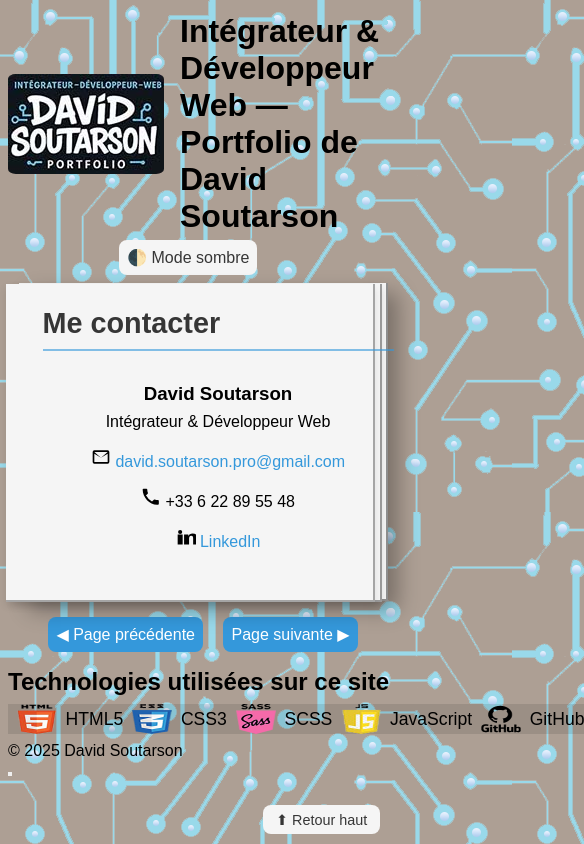
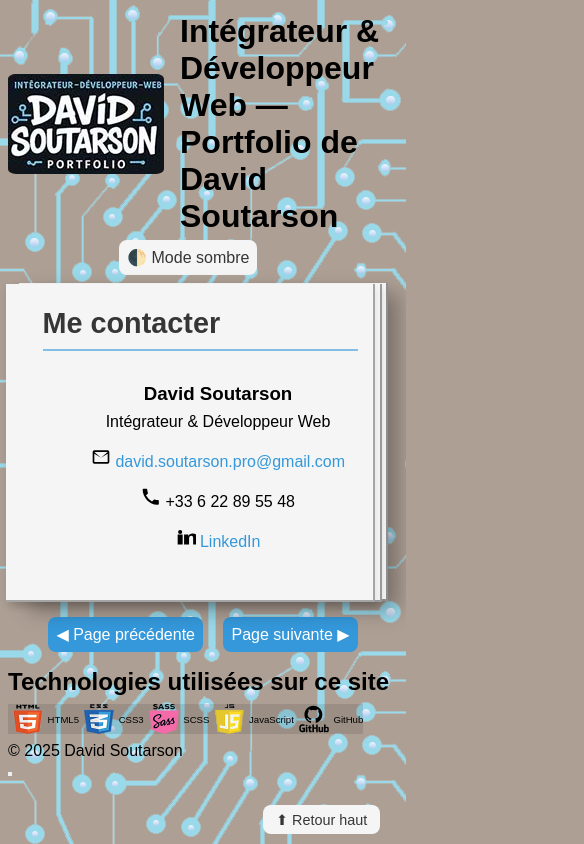
Before and after one commit to devweb-david-s/devweb-david-s.github.io, a plain HTML site: page html/contact.html in a window 390 px wide. Shown: the whole page, 584 px wide, since content can reach past the window. Drawn offline with Linux system fonts and the light colour scheme.

Commit message:
fix: sass/css: tout pages: regle: @media (max-width: 400px) fix: sass/css: page: contact.html regle: #contact .contacter : width 90% fix: sass/css: tout pages: footer regle: .logoLangageWeb width: 30px height: 30px

```diff
--- a/scss/styles.scss
+++ b/scss/styles.scss
@@ -548,7 +548,7 @@ body.dark {
 
     .contacter {
         align-self: flex-start;
-        width: 100%;
+        width: 90%;
     }
 
     .bloc-contact{
@@ -613,7 +613,7 @@ body.dark {
     }
 }
 
-@media (max-width: 830px) {
+@media (max-width: 400px) {
     #wrapper {
         width: 100%;
         padding: 0.5em;
@@ -739,4 +739,27 @@ body.dark {
             transform: scale(2); // zoom un peu moins fort sur mobile
         }
     }
+
+        // Footer
+
+        .technos-utilise {
+            display: flex;
+            align-items: center;
+            margin: 0.5em 0;
+
+        }
+
+        .listDetechno {
+            display: flex;
+            align-items: center;
+            font-size: 0.6rem;
+            background-color: $ombre-legere;
+
+        }
+
+        .logoLangageWeb {
+            width: 30px;
+            height: 30px;
+            margin: 0 0.5em;
+        }
 }
```
Also changed, not shown: css/styles.css, 1 other file.
